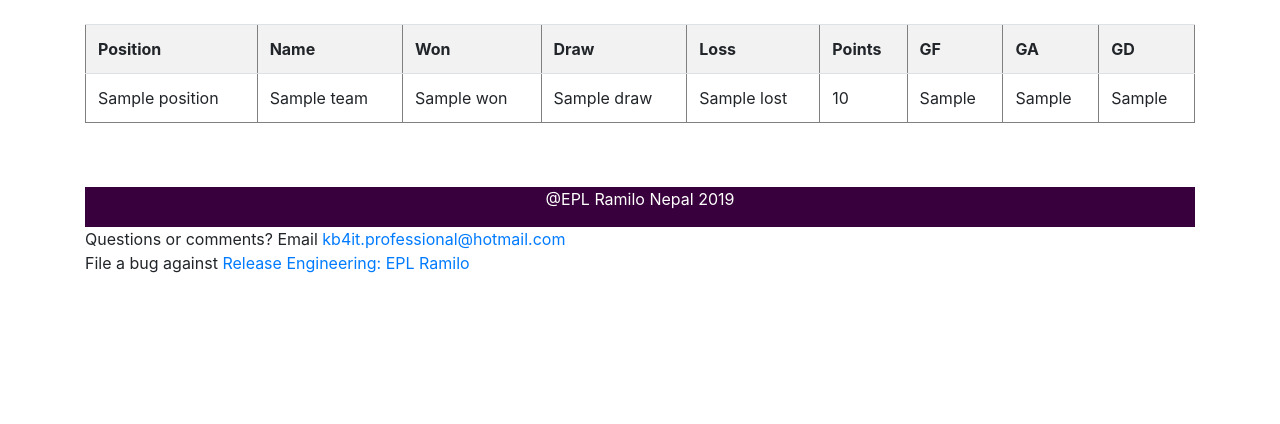
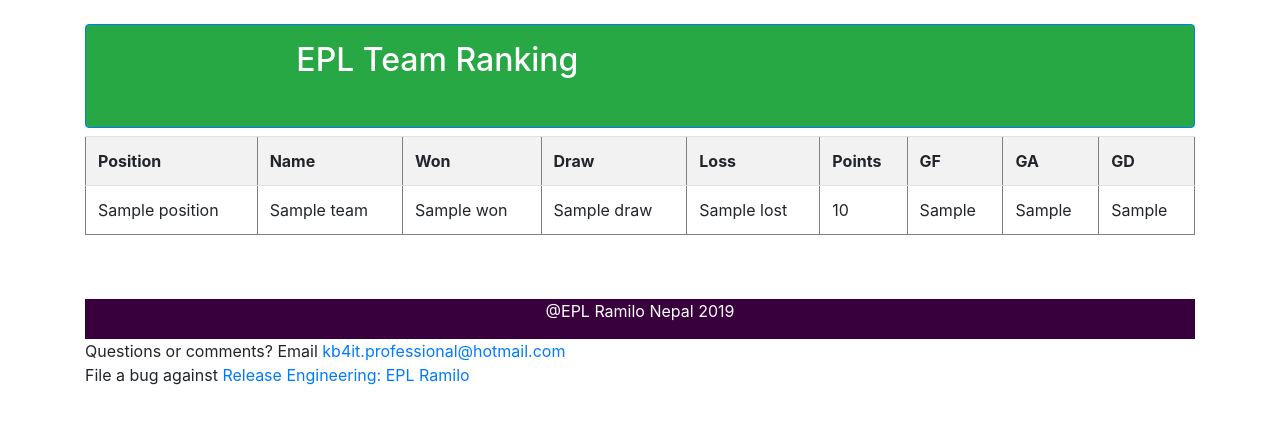
Before and after one commit to keshabb/fantasypremiereleague, a Django app: template fantasypremiereleague/fplapp/templates/fplapp/ranking.html in a window 1280 px wide. Shown: the part 61-485 px from the top of the page. Run offline with Django 3.2, Linux system fonts and the light colour scheme; the template is opened without the code that fills it: most values are stand-ins (such as "Sample title", 1, 10 or a date in 2020); some libraries are stand-ins or nearby versions.

Commit message:
css formatting

```diff
--- a/fantasypremiereleague/fplapp/templates/fplapp/ranking.html
+++ b/fantasypremiereleague/fplapp/templates/fplapp/ranking.html
@@ -1,7 +1,17 @@
 {% extends "fplapp/layout.html" %}
 {% block content %}
 <body>
-<div class="table-container">
+<div class="container">
+<div class="row p-3 mb-2 bg-success text-white border border-primary rounded">
+  <div class="container-fluid col-md-8 title-desc">
+    <h2 class="bd-title">
+      <span> EPL Team Ranking</span>
+    </h2>
+    <br>
+  </div>
+</div>
+</div>
+<div class="table-container-fluid">
 <table class="table table-scroll table-striped table-hover" style="width:100%" border= 1px solid black>
   <tr>
     <th>Position</th>
```
